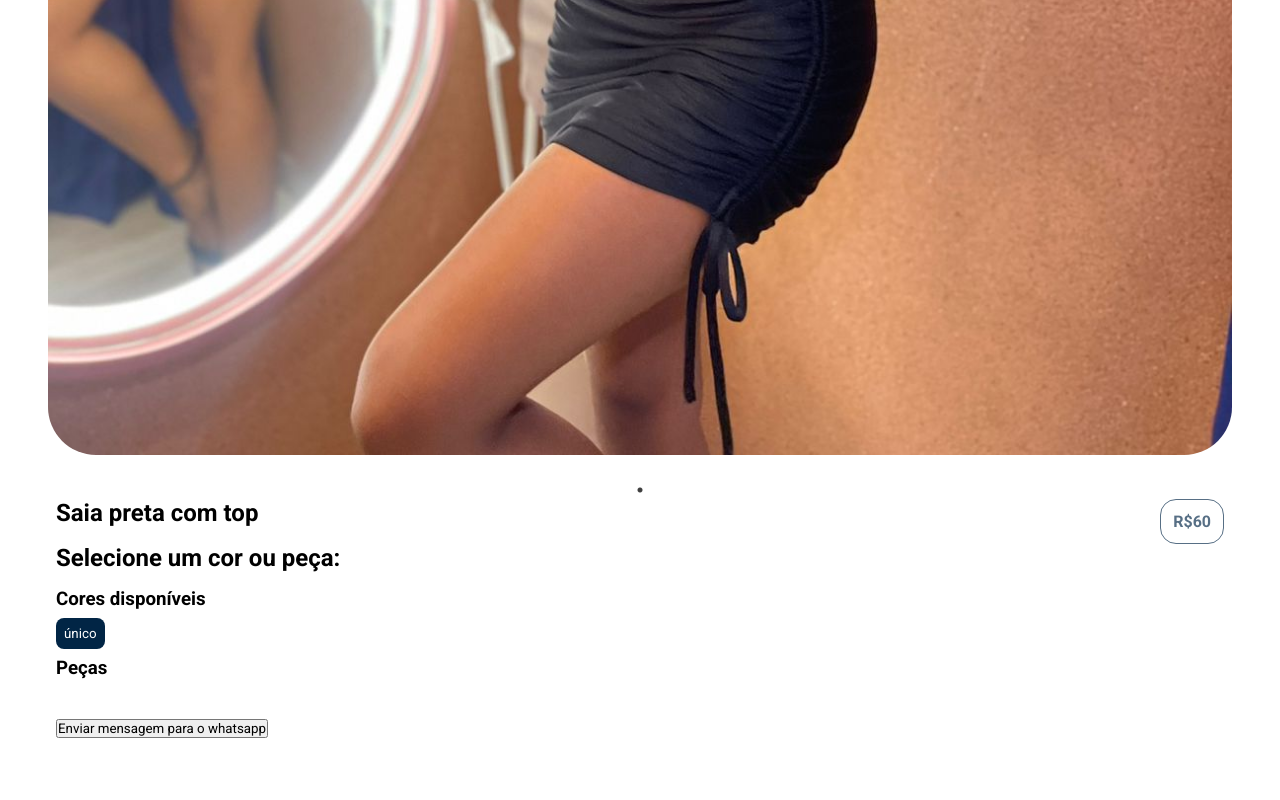
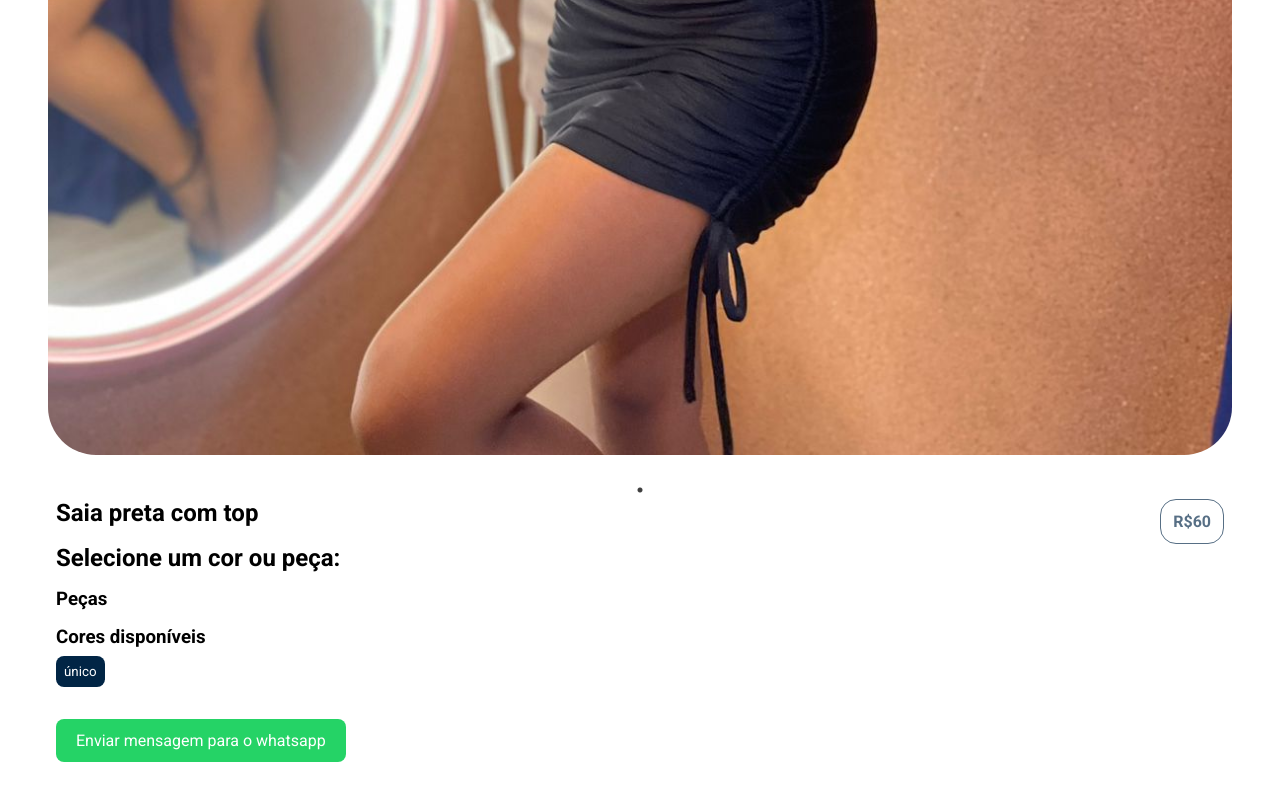
Before and after one commit to alvesgabrieel/camiwear-catalogo, a React (Vite) app: page /produto/0 in a window 1280 px wide. Shown: the part 4401-5201 px from the top of the page. Built offline with nearby package versions, Linux system fonts and the light colour scheme.

Commit message:
update styles

```diff
--- a/index.html
+++ b/index.html
@@ -3,7 +3,7 @@
   <head>
     <meta charset="UTF-8" />
     <link rel="icon" type="image/svg+xml" href="/vite.svg" />
-    <meta name="viewport" content="width=device-width, initial-scale=1.0" />
+    <meta name="viewport" content="width=device-width, initial-scale=1, maximum-scale=1, user-scalable=no">
     <title>Camiwear - Catálogo</title>
     <link rel="preconnect" href="https://fonts.googleapis.com">
     <link rel="preconnect" href="https://fonts.gstatic.com" crossorigin>
--- a/src/Produtos/index.jsx
+++ b/src/Produtos/index.jsx
@@ -54,7 +54,7 @@ const Produtos = [
       },
     ],
     imagem: [ConjuntoPraia],
-    cores: ["short preto", "short prata", "cropped preto", "cropped prata"],
+    cores: ["preto", "prata"],
   },
 
   //Maiô Gabb
--- a/src/pages/DetalhesProduto/index.jsx
+++ b/src/pages/DetalhesProduto/index.jsx
@@ -1,3 +1,4 @@
+import { useState } from "react";
 import { useParams } from "react-router-dom";
 import Slider from "react-slick";
 import "slick-carousel/slick/slick.css";
@@ -7,7 +8,6 @@ import { FaChevronLeft, FaChevronRight } from "react-icons/fa";
 import Produtos from "../../Produtos";
 
 import * as S from "./styles";
-import { useState } from "react";
 
 const DetalhesProduto = () => {
   const [selectePeça, setSelectedPeça] = useState(null);
@@ -25,23 +25,28 @@ const DetalhesProduto = () => {
 
   // >>> LÓGICA PARA SELECIONAR COR E TAMANHO E ENVIAR A MENSAGEM
 
-  const handlePeçaClick = (peca) => {
-    setSelectedPeça(peca);
+  const handlePeçaClick = (nomePeça) => {
+    setSelectedPeça(nomePeça);
   };
 
   const handleColorClick = (cor) => {
     setSelectedColor(cor);
   };
 
-  const numeroTelefone = +5584991943788;
+  const handleSendClick = () => {
+    const numeroTelefone = +5584991943788;
+    let mensagem = `Olá, estou interessado no produto ${produto.titulo}. \n`;
 
-  const handleSendClick = () => {
-    if (!selectePeça || !selectedColor) {
-      alert("Por favor, selecione tamanho e cor antes de enviar a mensagem.");
-      return;
+    if (selectePeça && selectedColor) {
+      mensagem += `Peça: ${selectePeça}\nCor: ${selectedColor}`;
+    } else if (selectePeça) {
+      mensagem += `Peça: ${selectePeça}`;
+    } else if (selectedColor) {
+      mensagem += `Cor: ${selectedColor}`;
     }
 
-    const mensagem = `Olá, estou interessado no produto ${produto.titulo}.\nPeça: ${selectePeça}\nCor: ${selectedColor}\n\nPor favor, forneça mais informações.`;
+    mensagem += "\nPor favor, você poderia me ajudar?";
+
     const mensagemCodificada = encodeURIComponent(mensagem);
     const linkWhatsApp = `https://api.whatsapp.com/send?phone=${numeroTelefone}&text=${mensagemCodificada}`;
 
@@ -81,21 +86,13 @@ const DetalhesProduto = () => {
           </S.PriceContent>
         </S.ProdutContent>
         <h2>Selecione um cor ou peça: </h2>
-        <h3>Cores disponíveis</h3>
-        <S.OptionsContainer>
-          {produto.cores.map((cor, index) => (
-            <S.CorButton key={index} onClick={() => handleColorClick(cor)}>
-              {cor}
-            </S.CorButton>
-          ))}
-        </S.OptionsContainer>
         <h3>Peças</h3>
         <div>
           {produto.preçoPeça.map((peça, index) => (
             <S.OptionsContainer key={index}>
               {Object.entries(peça).map(([nomePeça, valorPeça]) => (
                 <div key={nomePeça} onClick={() => handlePeçaClick(nomePeça)}>
-                  <S.CorButton>
+                  <S.CorButton isSelected={nomePeça === selectePeça}>
                     {nomePeça}: R$ {valorPeça}
                   </S.CorButton>
                 </div>
@@ -103,6 +100,18 @@ const DetalhesProduto = () => {
             </S.OptionsContainer>
           ))}
         </div>
+        <h3>Cores disponíveis</h3>
+        <S.OptionsContainer>
+          {produto.cores.map((cor, index) => (
+            <S.CorButton
+              key={index}
+              onClick={() => handleColorClick(cor)}
+              isSelected={cor === selectedColor}
+            >
+              {cor}
+            </S.CorButton>
+          ))}
+        </S.OptionsContainer>
         <S.SendButton onClick={handleSendClick}>
           Enviar mensagem para o whatsapp
         </S.SendButton>
--- a/src/pages/DetalhesProduto/styles.js
+++ b/src/pages/DetalhesProduto/styles.js
@@ -48,8 +48,9 @@ export const OptionsContainer = styled.div`
 
 export const CorButton = styled.button`
   padding: 8px;
-  background-color: ${colors.primary};
-  color: white;
+  background-color: ${(props) =>
+    props.isSelected ? "##c3c3c3" : colors.primary};
+  color: ${(props) => (props.isSelected ? "black" : "white")};
   border-radius: 8px;
   border: none;
   cursor: pointer;
@@ -57,4 +58,15 @@ export const CorButton = styled.button`
 
 export const SendButton = styled.button`
   margin-top: 32px;
+  background-color: #25d366; // Cor verde característica do WhatsApp
+  color: #ffffff; // Cor branca para o texto
+  border: none;
+  padding: 12px 20px; // Ajuste o preenchimento conforme necessário
+  border-radius: 8px;
+  cursor: pointer;
+  font-size: 16px; // Ajuste o tamanho da fonte conforme necessário
+
+  &:hover {
+    background-color: #128c7e; // Cor mais escura no hover
+  }
 `;
--- a/src/styles/index.js
+++ b/src/styles/index.js
@@ -14,6 +14,10 @@ const EstiloGlobal = createGlobalStyle`
         text-decoration: none;
     }
 
+    body {
+        overflow-x: hidden;
+    }
+
     a:visited {
         color: ${colors.primary}; // Cor para links visitados
     }
```
